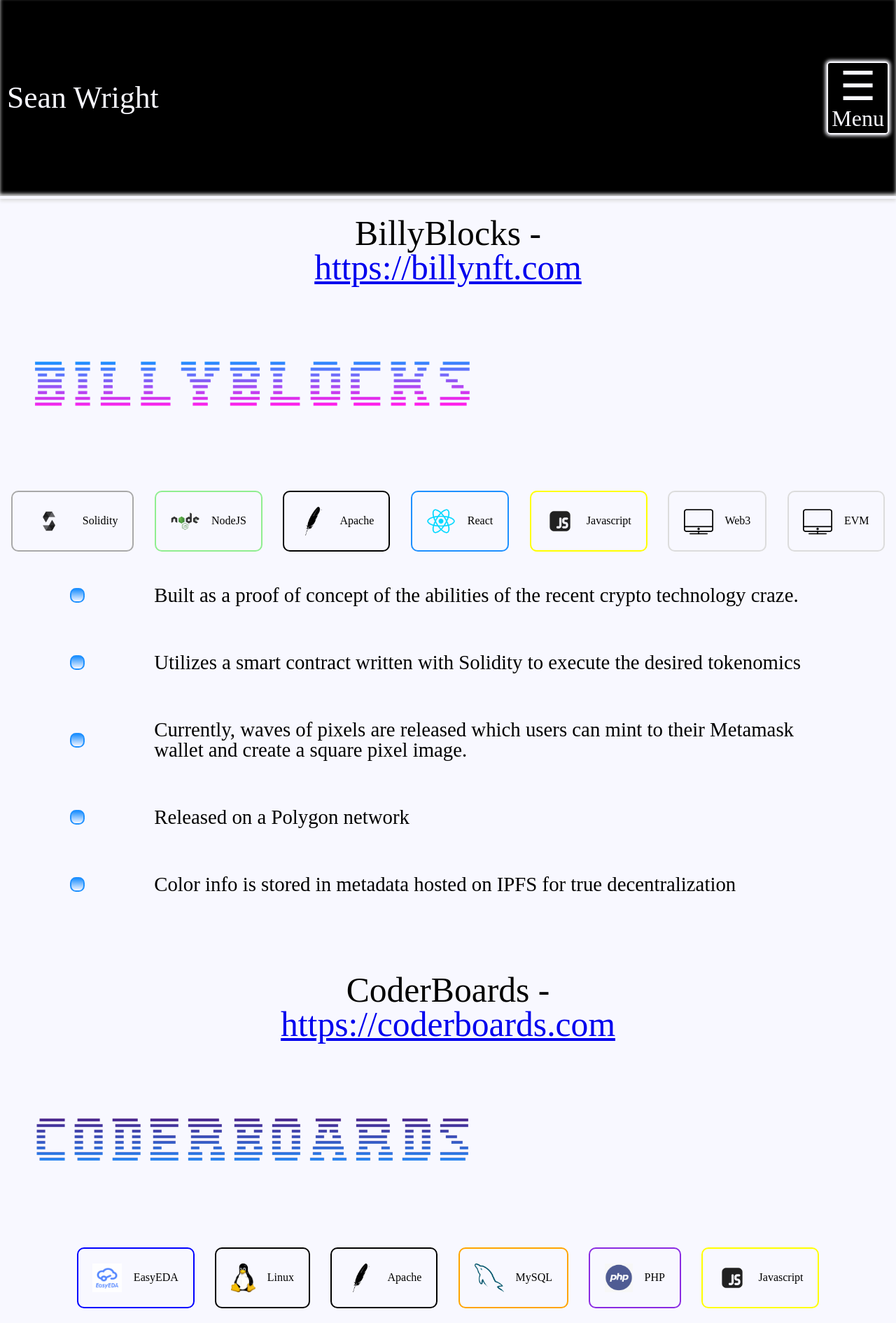
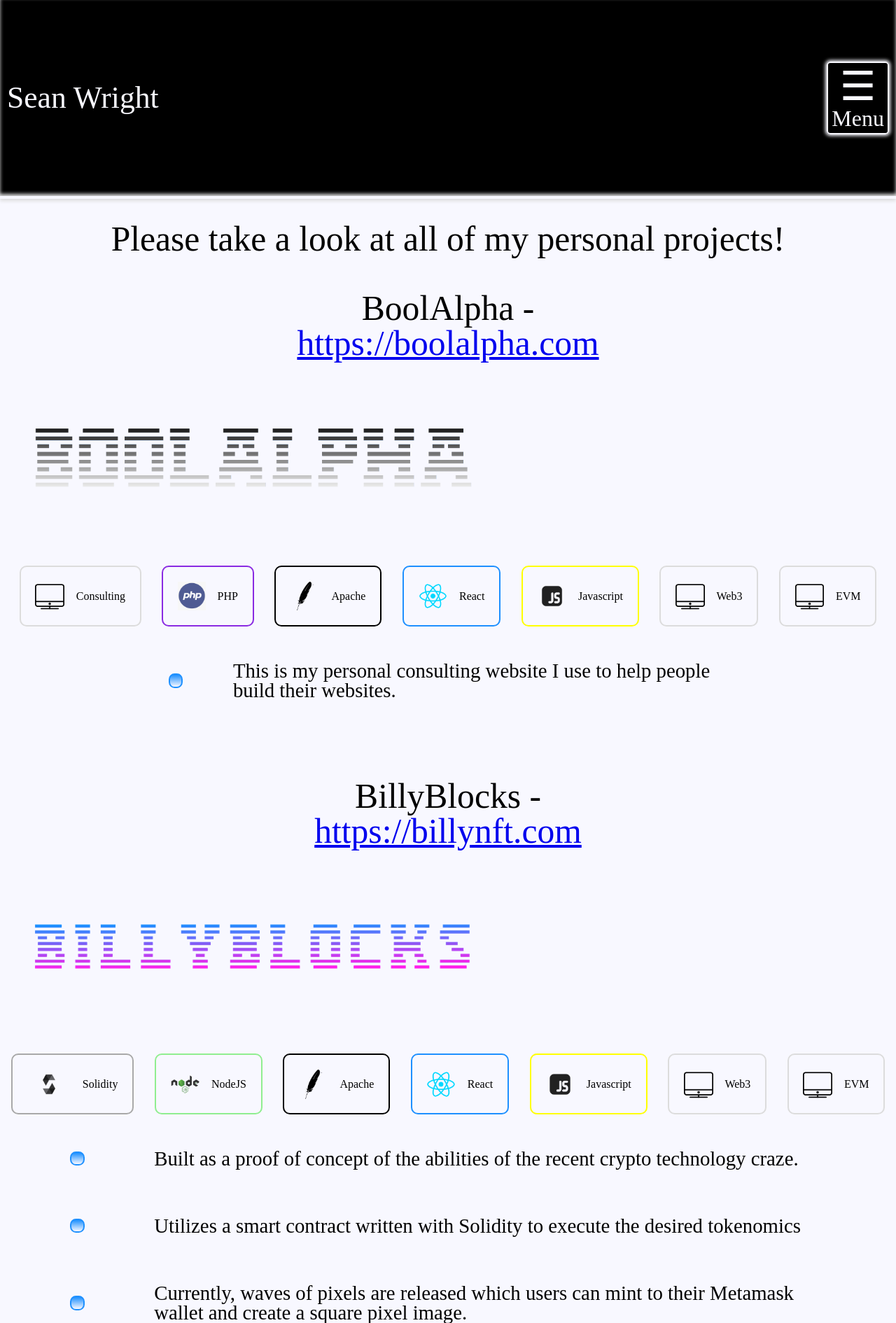
Before and after one commit to IggyWright/Resume, a PHP site: page /Projects in a window 1280 px wide. Shown: the top 1890 px of the page at 70% size. Run offline with PHP 8.4, Linux system fonts and the light colour scheme; some web fonts are replaced.

Commit message:
Updated some projects and added favicon

```diff
--- a/css/projects.css
+++ b/css/projects.css
@@ -8,6 +8,11 @@
     width: 100%;
     height: calc(100% - var(--navigation-height) - 28px);
     overflow: scroll;
+}
+
+#projectsIntro {
+    font-size: calc(24px + 2vmin);
+    margin: calc(16px + 1vmin) 0;
 }
 
 .projectContainer {
--- a/lib/ResumeSite/Views/ProjectsView.php
+++ b/lib/ResumeSite/Views/ProjectsView.php
@@ -14,7 +14,18 @@ class ProjectsView extends View{
     public function projectsWidget() {
         $html = <<<HTML
             <div id="projectsWidget">
+                <div id="projectsIntro">Please take a look at all of my personal projects!</div>
 HTML;
+
+        $html .= $this->buildProjectWidget(
+            "BoolAlpha",
+            "https://boolalpha.com",
+            "img/projects/BoolAlpha",
+            ["Consulting", "PHP", "Apache", "React", "Javascript", "Web3", "EVM"],
+            [
+                "This is my personal consulting website I use to help people build their websites."
+            ]
+        );
 
         $html .= $this->buildProjectWidget(
             "BillyBlocks",
@@ -149,7 +160,7 @@ HTML;
             // if (($extension == 'jpg') || ($extension == 'png')) {
                 $html .= '<img class="projectMedia" src="' . $mediaDir . '/' . $file . '"></img>';
             } else if(in_array($extension, ['mp4', 'mov'])) {
-                $html .= '<video controls loop class="projectMedia" autoplay loading="lazy"><source src="' . $mediaDir . '/' . $file . '" type="video/mp4"></video>';
+                $html .= '<video controls muted loop class="projectMedia" autoplay loading="lazy"><source src="' . $mediaDir . '/' . $file . '" type="video/mp4"></video>';
             }
         }
         $html .= '</div>';
--- a/lib/ResumeSite/Views/View.php
+++ b/lib/ResumeSite/Views/View.php
@@ -16,6 +16,7 @@ class View {
 <meta charset="utf-8">
 <title>$this->title</title>
 <meta name="viewport" content="width=device-width, initial-scale=1">
+<link rel="icon" type="image/png" href="img/icons/favicon.png"/>
 <script src="https://ajax.googleapis.com/ajax/libs/jquery/3.5.1/jquery.min.js"></script>
 <!-- Global site tag (gtag.js) - Google Analytics -->
 <script async src="https://www.googletagmanager.com/gtag/js?id=G-RECSE5YQPP"></script>
```
Also changed, not shown: img/icons/favicon.png (added), img/projects/BoolAlpha/BoolAlphaLogoBW.png (added).
